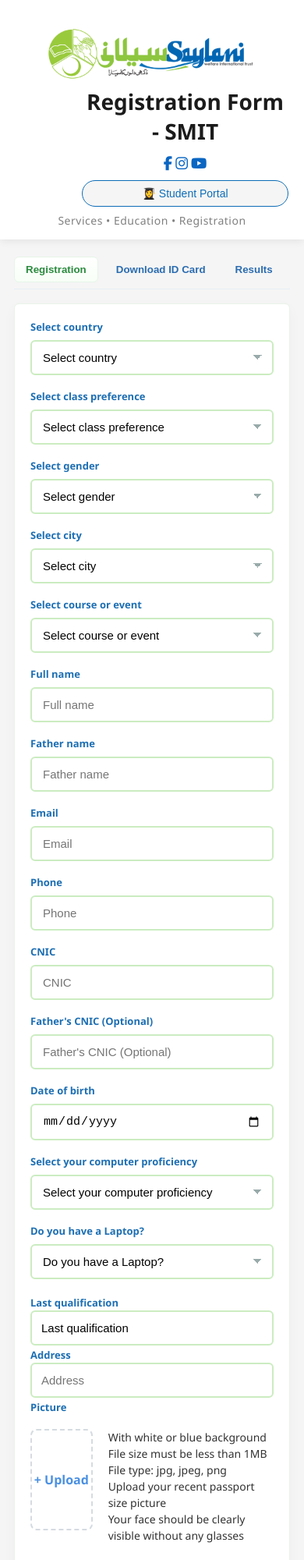
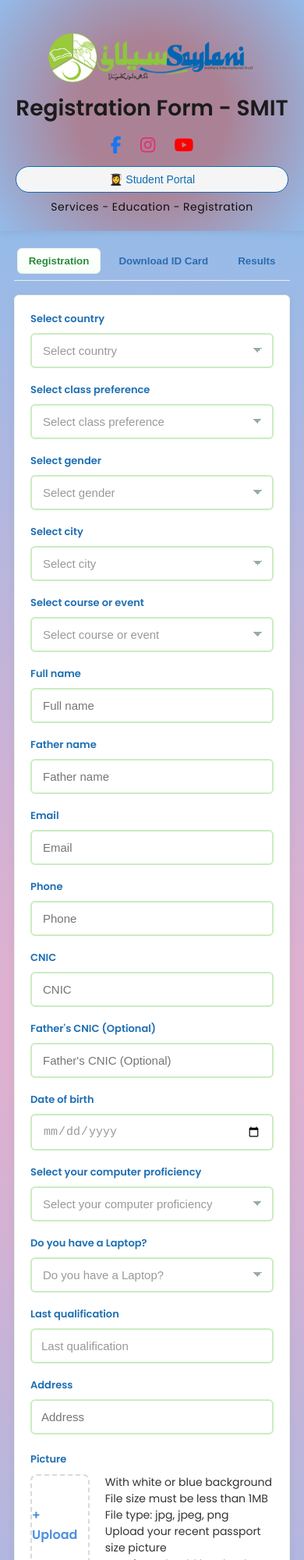
Before and after one commit to hatesh1/smit-registration-form-clone, a plain HTML site: page index.html in a window 390 px wide. Shown: the top 2000 px of the page at 78% size. Drawn offline with Linux system fonts and the light colour scheme.

Commit message:
updated layout with responsive header improved color scheme, background color, social icons, select option default color change, and active picture upload section

```diff
--- a/index.html
+++ b/index.html
@@ -5,14 +5,18 @@
     <meta charset="UTF-8">
     <meta name="viewport" content="width=device-width, initial-scale=1.0">
     <title>Registration Form - SMIT</title>
-
-    <link rel="stylesheet" href="style.css">
+    <!-- google fonts -->
+    <link href="https://fonts.googleapis.com/css2?family=Poppins:wght@400;500;600&display=swap" rel="stylesheet">
     <!-- Font Awesome icons (for fb, insta, youtube icons) -->
     <link rel="stylesheet" href="https://cdnjs.cloudflare.com/ajax/libs/font-awesome/6.5.0/css/all.min.css">
+    <!-- Link CSS -->
+    <link rel="stylesheet" href="style.css">
+
 </head>
 
 <body>
 
+    <!-- HEADER START -->
     <header class="main-header">
 
         <div class="logo">
@@ -21,26 +25,24 @@
 
         <div class="header-row">
 
-            <!-- Left: Student Portal Button -->
+            <!-- social icons -->
             <div class="social-icons">
                 <a href="#"><i class="fab fa-facebook-f"></i></a>
-                <a href="#"><i class="fab fa-instagram"></i></a>
-                <a href="#"><i class="fab fa-youtube"></i></a>
+                <a href="#"><i class="fab fa-instagram insta"></i></a>
+                <a href="#"><i class="fab fa-youtube youtube"></i></a>
             </div>
-
 
             <!-- Center: Heading -->
             <h1 class="header-title">Registration Form - SMIT</h1>
 
-
-            <!-- Right: Social Icons -->
+            <!-- student portal button -->
             <button class="student-btn">👩‍🎓 Student Portal</button>
 
         </div>
 
-        <!-- Third row: light grey text -->
+        <!-- sub text heading -->
         <div class="sub-text">
-            <p>Services • Education • Registration</p>
+            <p>Services - Education - Registration</p>
         </div>
 
         <!-- HEADER END -->
@@ -59,11 +61,10 @@
         <!-- Tab panels -->
         <section id="registration" class="tab-panel active" role="tabpanel">
             <form class="form-grid" autocomplete="off">
-                <!-- existing left/right fields (kept as-is) -->
                 <div class="field">
                     <label for="country" class="field-label">Select country</label>
-                    <select id="country" name="country" class="field-input">
-                        <option value="">Select country</option>
+                    <select id="country" name="country" class="field-input" required>
+                        <option value="" disabled selected hidden>Select country</option>
                         <option value="pakistan">Pakistan</option>
                         <option value="india">India</option>
                         <option value="usa">United States</option>
@@ -73,8 +74,8 @@
 
                 <div class="field">
                     <label for="classPref" class="field-label">Select class preference</label>
-                    <select id="classPref" name="classPref" class="field-input">
-                        <option value="">Select class preference</option>
+                    <select id="classPref" name="classPref" class="field-input" required>
+                        <option value="" disabled selected hidden>Select class preference</option>
                         <option>Morning</option>
                         <option>Evening</option>
                     </select>
@@ -82,8 +83,8 @@
 
                 <div class="field">
                     <label class="field-label" for="gender">Select gender</label>
-                    <select id="gender" class="field-input">
-                        <option value="">Select gender</option>
+                    <select id="gender" class="field-input" required>
+                        <option value="" disabled selected hidden>Select gender</option>
                         <option>Male</option>
                         <option>Female</option>
                     </select>
@@ -91,8 +92,8 @@
 
                 <div class="field">
                     <label class="field-label" for="city">Select city</label>
-                    <select id="city" class="field-input">
-                        <option value="">Select city</option>
+                    <select id="city" class="field-input" required>
+                        <option value="" disabled selected hidden>Select city</option>
                         <option>Karachi</option>
                         <option>Lahore</option>
                         <option>Faisalabad</option>
@@ -102,8 +103,8 @@
 
                 <div class="field">
                     <label class="field-label" for="course">Select course or event</label>
-                    <select id="course" class="field-input">
-                        <option value="">Select course or event</option>
+                    <select id="course" class="field-input" required>
+                        <option value="" disabled selected hidden>Select course or event</option>
                         <option>Web Development</option>
                         <option>Data Science</option>
                         <option>Artificial Intelligence</option>
@@ -128,7 +129,7 @@
 
                 <div class="field">
                     <label class="field-label" for="phone">Phone</label>
-                    <input id="phone" class="field-input" type="number" maxlength="20" placeholder="Phone">
+                    <input id="phone" class="field-input" type="number" placeholder="Phone">
                 </div>
 
                 <div class="field">
@@ -143,13 +144,13 @@
 
                 <div class="field">
                     <label class="field-label" for="dob">Date of birth</label>
-                    <input id="dob" class="field-input" type="date">
+                    <input id="dob" class="field-input" type="date" required>
                 </div>
 
                 <div class="field">
                     <label class="field-label" for="compProf">Select your computer proficiency</label>
-                    <select id="compProf" class="field-input">
-                        <option value="">Select your computer proficiency</option>
+                    <select id="compProf" class="field-input" required>
+                        <option value="" disabled selected hidden>Select your computer proficiency</option>
                         <option>None</option>
                         <option>Beginner</option>
                         <option>Intermediate</option>
@@ -159,19 +160,19 @@
 
                 <div class="field">
                     <label class="field-label" for="laptop">Do you have a Laptop?</label>
-                    <select id="laptop" class="field-input">
-                        <option value="">Do you have a Laptop?</option>
+                    <select id="laptop" class="field-input" required>
+                        <option value="" disabled selected hidden>Do you have a Laptop?</option>
                         <option>Yes</option>
                         <option>No</option>
                     </select>
                 </div>
 
-                <!-- ---------- Last qualification / Address / Upload / Declarations ---------- -->
-                <div class="form-section span-full">
-                    <div>
+                <!-- ---------- Qualification / Address / Upload / Declarations ---------- -->
+                <div class="form-section span-full field">
+
                     <label class="field-label" for="qualification">Last qualification</label>
-                        <select id="qualification" class="field-input">
-                            <option value="">Last qualification</option>
+                    <select id="qualification" class="field-input" required>
+                        <option value="" disabled selected hidden>Last qualification</option>
                         <option>Matric</option>
                         <option>Intermediate</option>
                         <option>Undergraduate</option>
@@ -181,6 +182,7 @@
                         <option>Others</option>
                     </select>
 
+                    <div class="field">
                         <label class="field-label" for="address">Address</label>
                         <input id="address" type="text" placeholder="Address">
                     </div>
@@ -256,20 +258,12 @@
         </section>
     </main>
 
-
-
-
-
-
-
-
-
-
-
-
+    <footer>
+        © 2025 SMIT Registration Form (Front-end by Hatesh Lakhani)
+    </footer>
 
     <script>
-        // Tab switching (keeps your existing behaviour)
+        // Tab switching javascript (keeps your existing behaviour)
         document.querySelectorAll('.tabs .tab').forEach(btn => {
             btn.addEventListener('click', () => {
                 document.querySelectorAll('.tabs .tab').forEach(t => t.classList.remove('active'));
@@ -283,7 +277,6 @@
         });
     </script>
 
-
 </body>
 
 </html>
--- a/style.css
+++ b/style.css
@@ -5,19 +5,20 @@
 }
 
 body {
-    font-family: "Segoe UI", Arial, sans-serif;
-    background: #f5f5f5;
+    font-family: "Poppins", "Segoe UI", Arial, sans-serif;
+    background: radial-gradient(circle, rgba(238, 174, 202, 1) 0%, rgba(148, 187, 233, 1) 79%);
 }
 
 /* HEADER STYLING */
 .main-header {
-    background: rgb(255, 255, 255);
+    background: #ab8295;
+    background: radial-gradient(circle, rgba(171, 130, 149, 1) 39%, rgba(148, 187, 233, 1) 100%);
     box-shadow: 0 2px 10px rgba(0, 0, 0, 0.08);
-    padding: 15px 20px;
+    padding: 20px 20px;
     text-align: center;
 }
 
-/* --- First row logo --- */
+/* --- logo --- */
 .logo {
     margin-top: 15px;
 }
@@ -27,16 +28,13 @@
     height: auto;
 }
 
-
-/* --- Second row --- */
 .header-row {
     display: flex;
     justify-content: space-evenly;
     flex-wrap: wrap;
-    padding-left: 85px;
 }
 
-/* Left button */
+/* student portal button */
 .student-btn {
     background: #f5f5f5;
     color: #0d6db7;
@@ -52,7 +50,7 @@
     background: #ffffff;
 }
 
-/* Center heading */
+/* heading */
 .header-title {
     font-size: 28px;
     font-weight: 600;
@@ -60,22 +58,27 @@
 }
 
 .social-icons a {
-    color: #0a66c2;
-    font-size: 18px;
+    color: #1877f2;
+    font-size: 22px;
     transition: 0.3s;
+    padding: 10px;
 }
 
-.social-icons a:hover {
-    color: #2b8a3e;
+.insta{
+    color: #e1306c;
 }
 
-/* --- Third row: Grey text --- */
+.youtube{
+    color: #ff0000;
+}
+
+/* --- sub text heading --- */
 .sub-text {
     margin-top: 8px;
 }
 
 .sub-text p {
-    color: grey;
+    color: rgb(15, 15, 15);
     font-size: 14px;
     letter-spacing: 0.5px;
 }
@@ -93,8 +96,6 @@
     }
 }
 
-
-
 /* Container (main content only) */
 .container {
     max-width: 1100px;
@@ -110,6 +111,7 @@
     padding-bottom: 8px;
     margin-bottom: 18px;
     align-items: center;
+    justify-content: center;
 }
 
 .tab {
@@ -151,7 +153,7 @@
     padding: 20px;
     border-radius: 6px;
     border: 1px solid #e8f3e9;
-    box-shadow: 0 6px 18px rgba(15, 23, 42, 0.03);
+    box-shadow: 0 4px 12px rgba(0,0,0,0.05);
 }
 
 .field {
@@ -170,7 +172,6 @@
     padding: 12px 14px;
     border-radius: 6px;
     border: 2px solid #cbecc1;
-    /* green border */
     font-size: 15px;
     background: transparent;
     min-height: 44px;
@@ -183,9 +184,31 @@
     outline: none;
 }
 
-/* select arrow */
+/* Select box text color */
+.field-input {
+    color: #000;
+}
+
+/* Default placeholder option (light gray even in dropdown) */
+.field-input option[value=""] {
+    color: #999;
+    /* placeholder gray */
+}
+
+/* Force selected placeholder gray before any option selected */
+.field-input:invalid {
+    color: #999;
+}
+
+/* Other options dark */
+.field-input option:not([value=""]) {
+    color: #000;
+}
+
+
+/* create custom dropdwon arrow */
 select.field-input {
-    appearance: none;
+    appearance: none; /*defaut dropdown arron remove*/
     background-image:
         linear-gradient(45deg, transparent 50%, #9aa 50%),
         linear-gradient(135deg, #9aa 50%, transparent 50%);
@@ -195,6 +218,7 @@
     background-size: 6px 6px, 6px 6px;
     background-repeat: no-repeat, no-repeat;
     padding-right: 36px;
+    cursor: pointer;
 }
 
 /* make some fields full width (span both columns) */
@@ -202,8 +226,7 @@
     grid-column: 1 / -1;
 }
 
-
-/* Make last qualification & address span full width */
+/* qualification & address span full width */
 #qualification,
 #address {
     width: 100%;
@@ -214,6 +237,7 @@
     transition: 0.15s;
     min-height: 44px;
     background: transparent;
+    margin-bottom: 18px;
 }
 
 #qualification:focus,
@@ -228,7 +252,7 @@
     display: flex;
     align-items: flex-start;
     gap: 20px;
-    margin: 18px 0;
+    margin: 8px 0;
 }
 
 .upload-box {
@@ -283,14 +307,14 @@
     height: 18px;
 }
 
-/* Submit button full width */
+/* Submit button */
 .submit-btn {
     width: 100%;
     padding: 14px;
     background-color: #5b9bd5;
     border: none;
     border-radius: 5px;
-    color: white;
+    color: #ffffff;
     font-size: 16px;
     letter-spacing: 1px;
     cursor: pointer;
@@ -300,30 +324,20 @@
     background-color: #4a8ac4;
 }
 
-/* small helpers */
+footer{
+    text-align:center;
+    padding:10px;
+    font-size: 14px;
+    color:#555;
+}
+
+/* Download ID card Section */
 .panel-inner {
     background: #fff;
     padding: 18px;
     border-radius: 6px;
     border: 1px solid #eef6ff;
     box-shadow: 0 6px 18px rgba(15, 23, 42, 0.03);
-}
-
-.btn-primary {
-    background: #2b8a3e;
-    color: #fff;
-    padding: 10px 28px;
-    border-radius: 6px;
-    border: none;
-    cursor: pointer;
-    font-weight: 700;
-}
-
-.full-row {
-    grid-column: 1 / -1;
-    display: flex;
-    justify-content: center;
-    margin-top: 8px;
 }
 
 /* ---------- Responsive ---------- */
```
Lines whose indentation alone changed are shown as unchanged.
